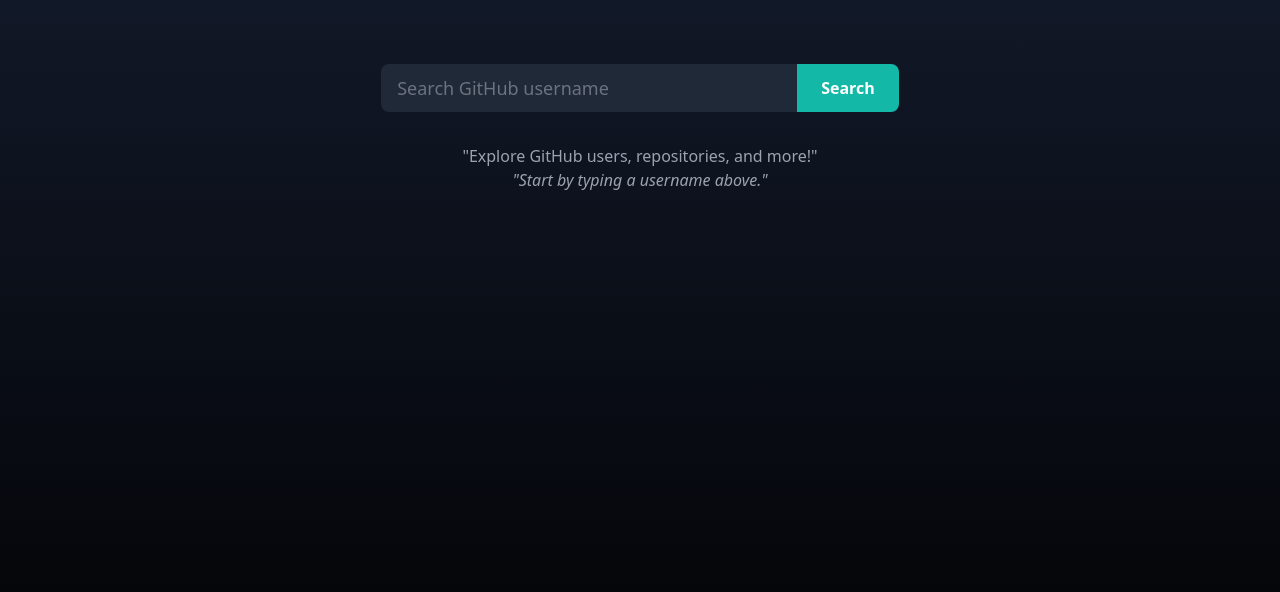
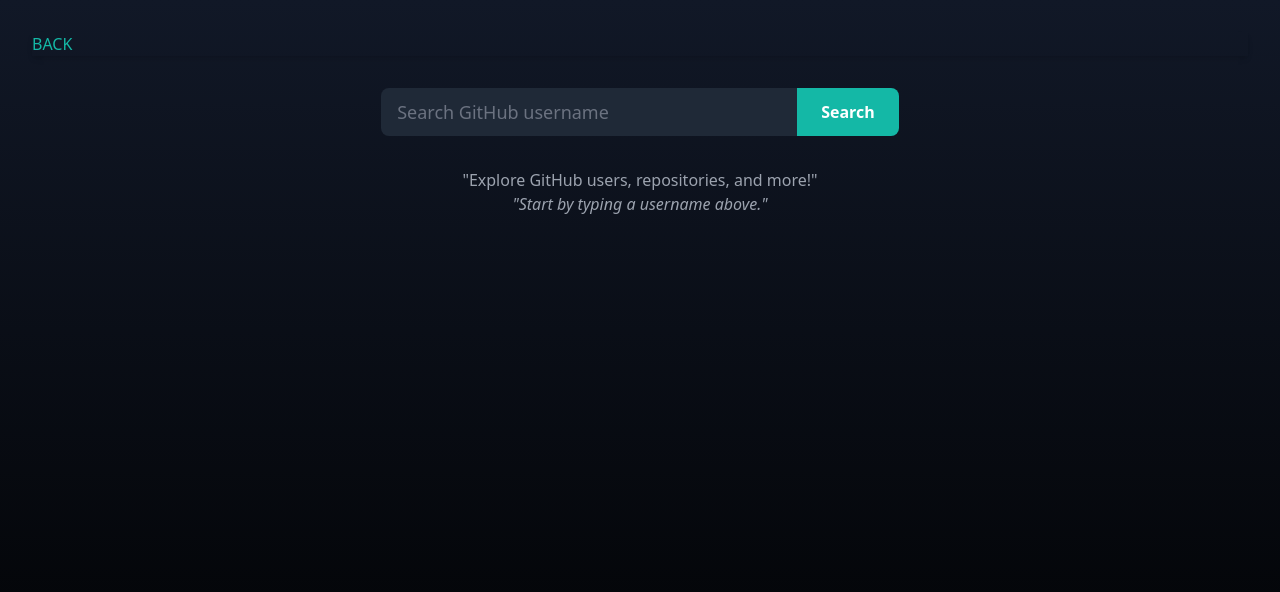
Before and after one commit to heysaiyad/GitHunt, a React (Vite) app: page /user in a window 1280 px wide. Shown: the top 592 px of the page. Built offline with nearby package versions, Linux system fonts and the light colour scheme.

Commit message:
faet: added a back button in Users page

```diff
--- a/src/Routes/Users.jsx
+++ b/src/Routes/Users.jsx
@@ -1,12 +1,13 @@
 import React, { useEffect, useState, useRef } from "react";
 import Loading from "../components/Loading";
 import UsersContainer from "../components/UsersContainer";
-
+import {  useNavigate } from "react-router-dom";
 const Users = () => {
   const [users, setUsers] = useState([]);
   const [loading, setLoading] = useState(null);
   const user = useRef("");
   let EndPoint = "https://api.github.com/users";
+    const navigate = useNavigate();
 
   async function FindUser() {
     setLoading(true);
@@ -25,6 +26,9 @@
 
   return (
     <div className="min-h-screen bg-gradient-to-b from-gray-900 to-black text-gray-200 py-8 px-4">
+      <div className=" font-medium  hover:text-teal-400 text-teal-500 shadow-md transition mx-4 cursor-pointer"  onClick={() => navigate("/")}>
+        BACK
+      </div>
       <div className="flex justify-center items-center my-8">
         <input
           placeholder="Search GitHub username"
```
